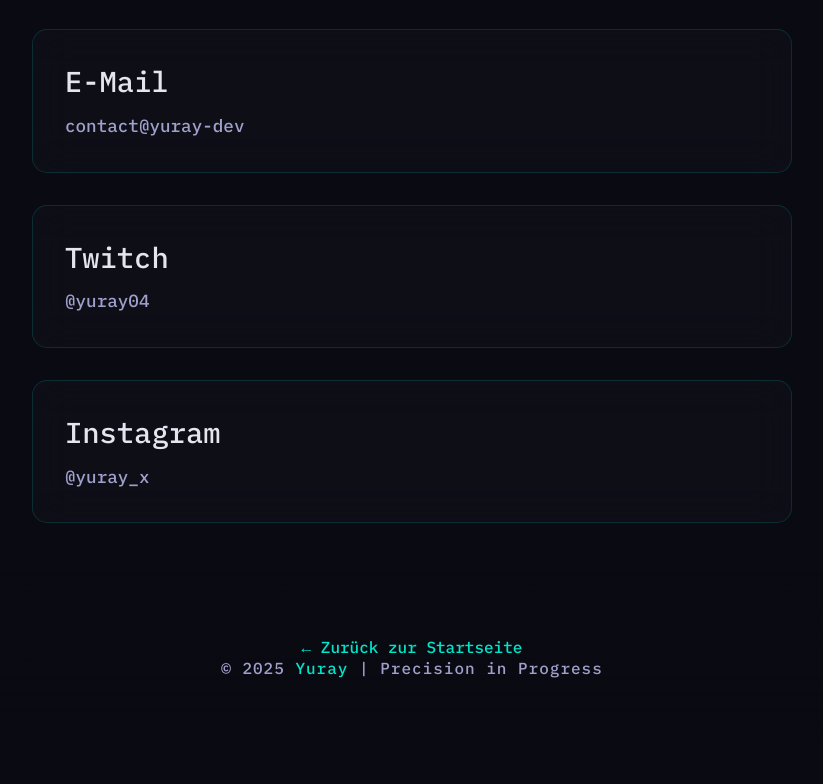
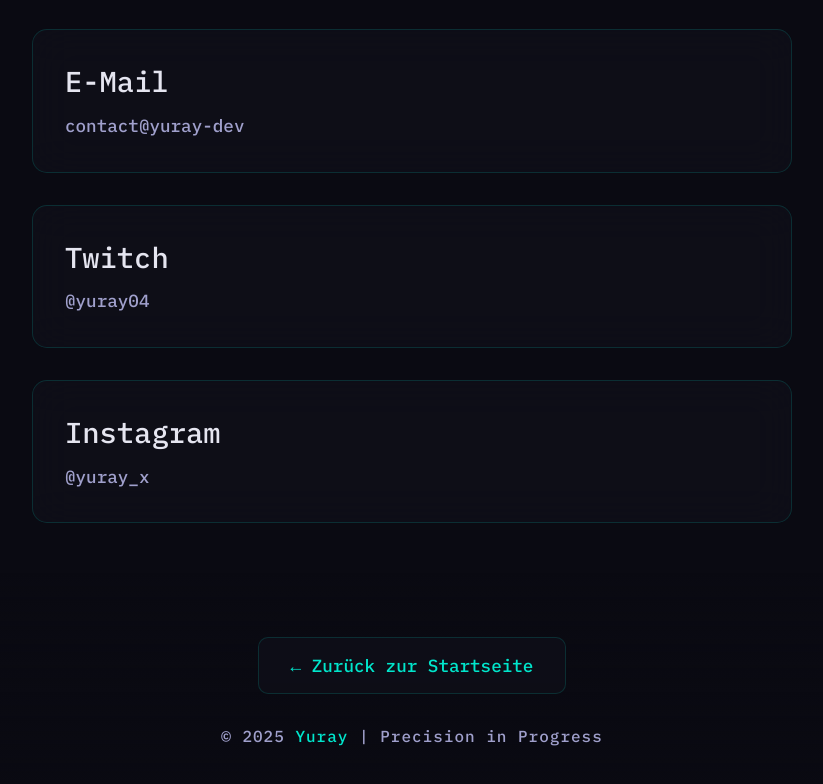
Before and after one commit to Yuray-Dev/yuray-dev.github.io, a plain HTML site: page linktree/index.html in a window 1280 px wide. Shown: the part 851-1635 px from the top of the page, without its empty margins (228-1051 px from the left). Before the commit the page ends 1593 px from the top, so only its background shows below. Drawn offline with Linux system fonts and the light colour scheme.

Commit message:
Update style.css

```diff
--- a/linktree/style.css
+++ b/linktree/style.css
@@ -167,3 +167,27 @@
     50% { transform: translate(50px, -50px) scale(1.1); opacity: 1; }
     100% { transform: translate(0, 0) scale(1); opacity: 0.8; }
 }
+
+.back-button {
+    display: inline-block;
+    padding: 1rem 2rem;
+    margin-bottom: 2rem;
+    background: rgba(15, 15, 25, 0.9);
+    border: 1px solid rgba(0, 230, 204, 0.15);
+    border-radius: 10px;
+    color: #00e6cc;
+    text-decoration: none;
+    font-size: 1.1rem;
+    transition: all 0.4s ease;
+}
+
+.back-button:hover {
+    border-color: rgba(0, 230, 204, 0.4);
+    color: #e5e5f0;
+    transform: translateY(-5px);
+    box-shadow: 0 10px 30px rgba(0, 230, 204, 0.1);
+}
+
+.back-button:active {
+    transform: translateY(-2px);
+}
```
